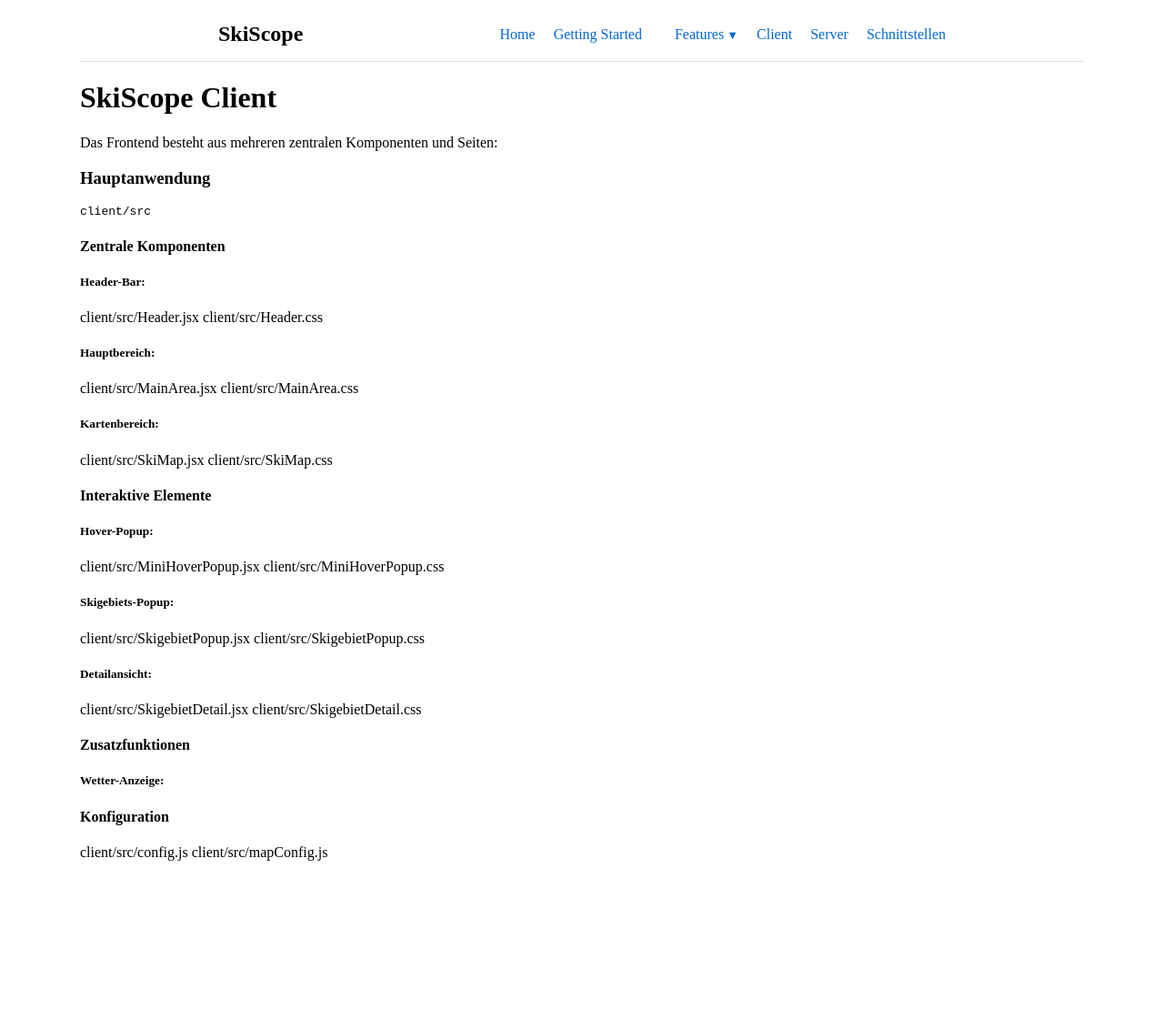
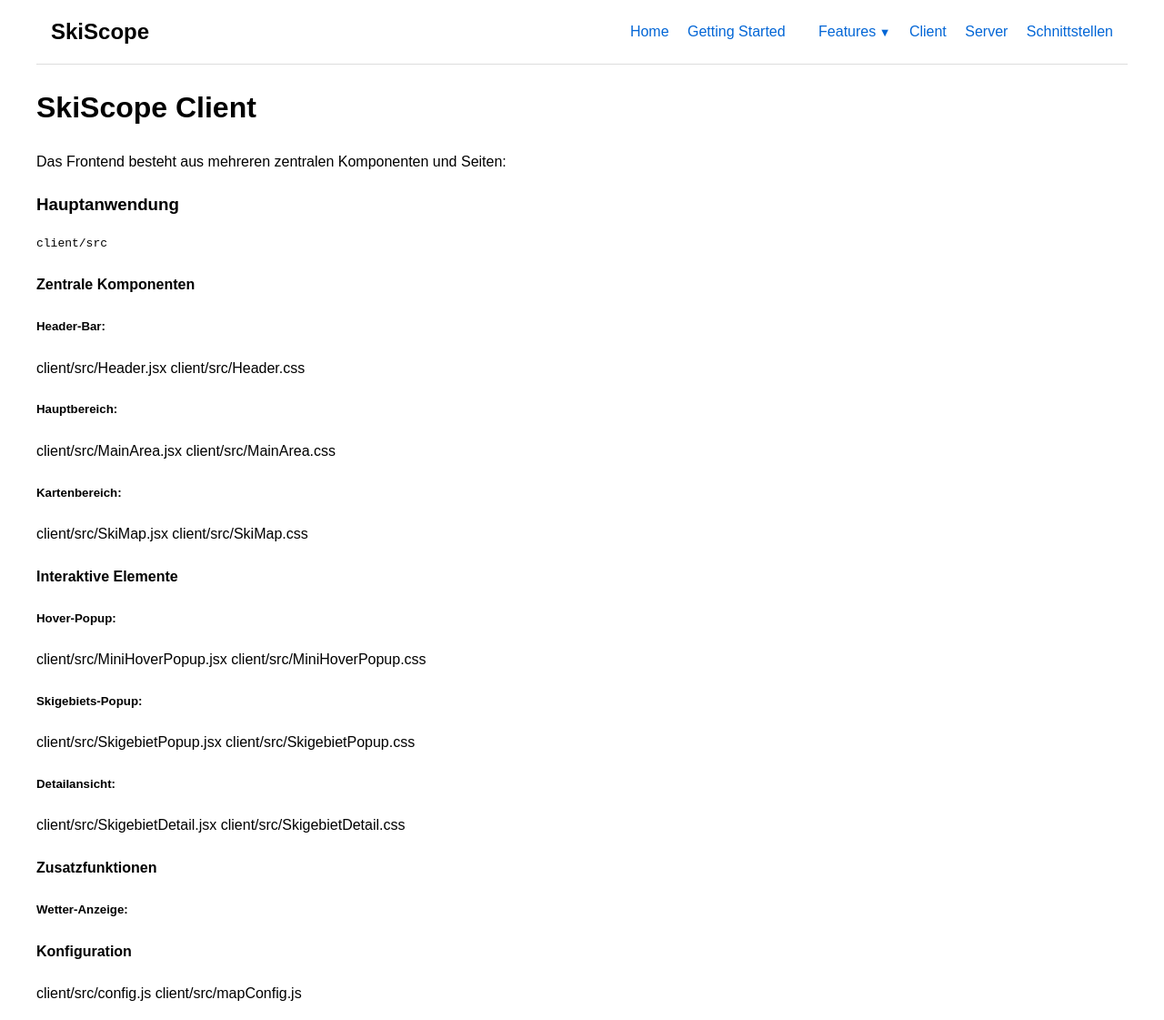
Before and after one commit to Flaviozettel/SkiScope, a Jekyll site: the page built from docs/frontend.md, in a window 1280 px wide. Shown: the whole page at 91% size. Built offline with Jekyll 4.4.1, drawn with Linux system fonts in a browser that asks for light colours; before the commit the page ends 962 px from its top, so only the background shows below that.

Commit message:
GitHub Page

```diff
--- a/docs/assets/css/style.css
+++ b/docs/assets/css/style.css
@@ -1,38 +1,49 @@
 .site-header {
-  padding: 1em 0;
-  padding-left: 1em;
-  padding-right: 1em;
-  align-items: center;
+  padding: 1em;
   border-bottom: 1px solid #ddd;
 }
+
 .wrapper {
-  max-width: 800px;
+  max-width: 1200px;
   margin: 0 auto;
   display: flex;
   align-items: center;
   justify-content: space-between;
 }
+
 .site-title {
   font-size: 1.5rem;
   margin: 0;
 }
+
 .site-title a {
   text-decoration: none;
   color: inherit;
 }
+
 .site-nav-link {
   margin-left: 1em;
   text-decoration: none;
   color: #0366d6;
   font-weight: 500;
 }
+
 .site-nav-link:hover {
   text-decoration: underline;
 }
 
 body {
-  padding-left: 5em;
-  padding-right: 5em;
+  max-width: 1200px;
+  margin: 0 auto;
+  padding-left: 2em;
+  padding-right: 2em;
+  line-height: 1.6;
+  font-family: Arial, sans-serif;
+}
+
+/* Absatzabstände korrigieren */
+p {
+  margin-bottom: 1em;
 }
 
 /* Dropdown Container */
@@ -42,7 +53,7 @@ body {
   margin-left: 1em;
 }
 
-/* The submenu, hidden by default */
+/* Submenu */
 .dropdown-content {
   display: none;
   position: absolute;
@@ -53,7 +64,7 @@ body {
   z-index: 1000;
 }
 
-/* Links inside the submenu */
+/* Links im Submenu */
 .dropdown-content a {
   color: #0366d6;
   padding: 0.5em 1em;
@@ -62,24 +73,29 @@ body {
   white-space: nowrap;
 }
 
-/* Hover effect for submenu links */
+/* Hover-Effekt */
 .dropdown-content a:hover {
   background-color: #f5f5f5;
 }
 
-/* Show the submenu on hover */
+/* Dropdown anzeigen */
 .dropdown:hover .dropdown-content {
   display: block;
 }
 
-/* Ensure the main nav link stays visible */
+/* Pfeil beim Dropdown */
 .dropdown > .site-nav-link::after {
   content: " ▼";
   font-size: 0.8em;
 }
 
+/* Screenshot */
 .screenshot {
-  width: 600px;
-  max-width: 100%;
+  width: 100%;
+  max-width: 900px;
   height: auto;
+  display: block;
+  margin: 2em auto;
+  border-radius: 10px;
+  box-shadow: 0 2px 10px rgba(0, 0, 0, 0.15);
 }
```
Also changed, not shown: docs/index.md (+2 -3 lines).
